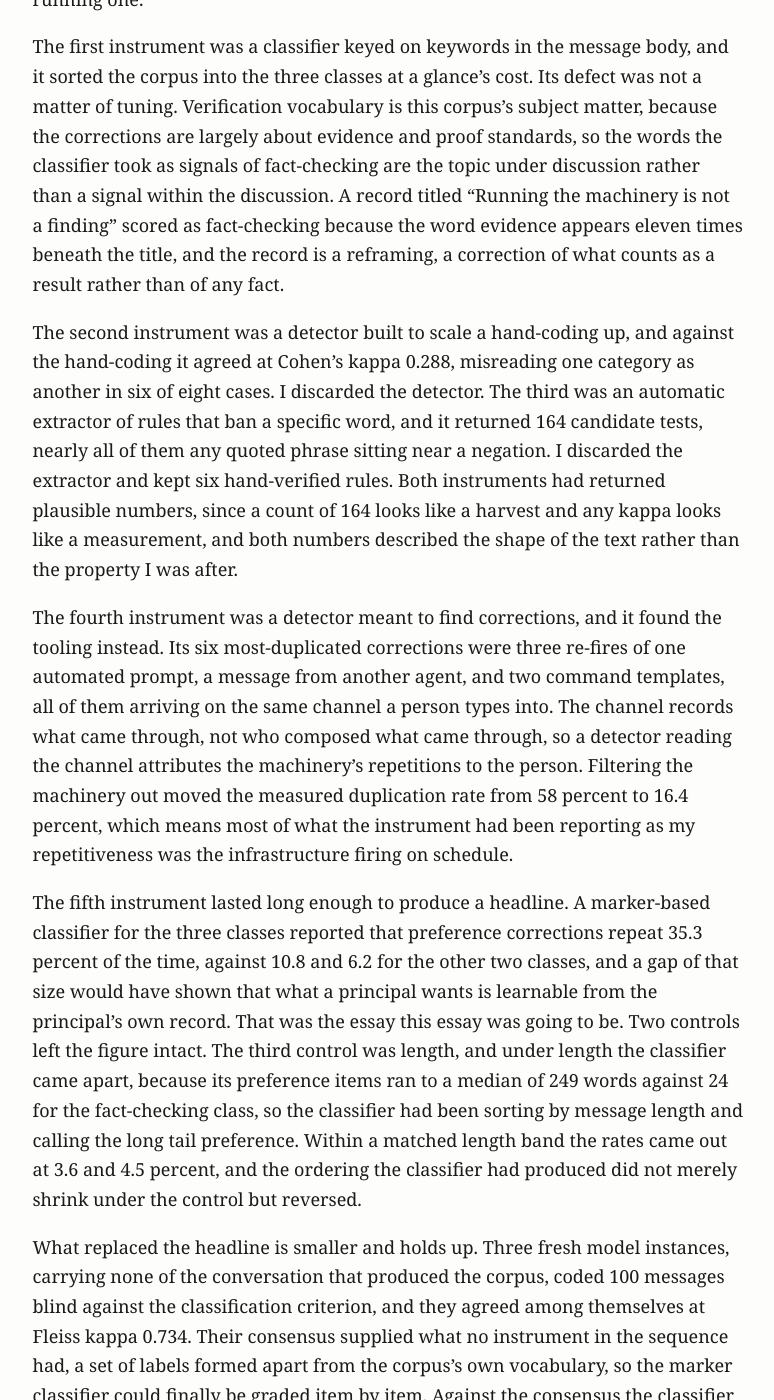
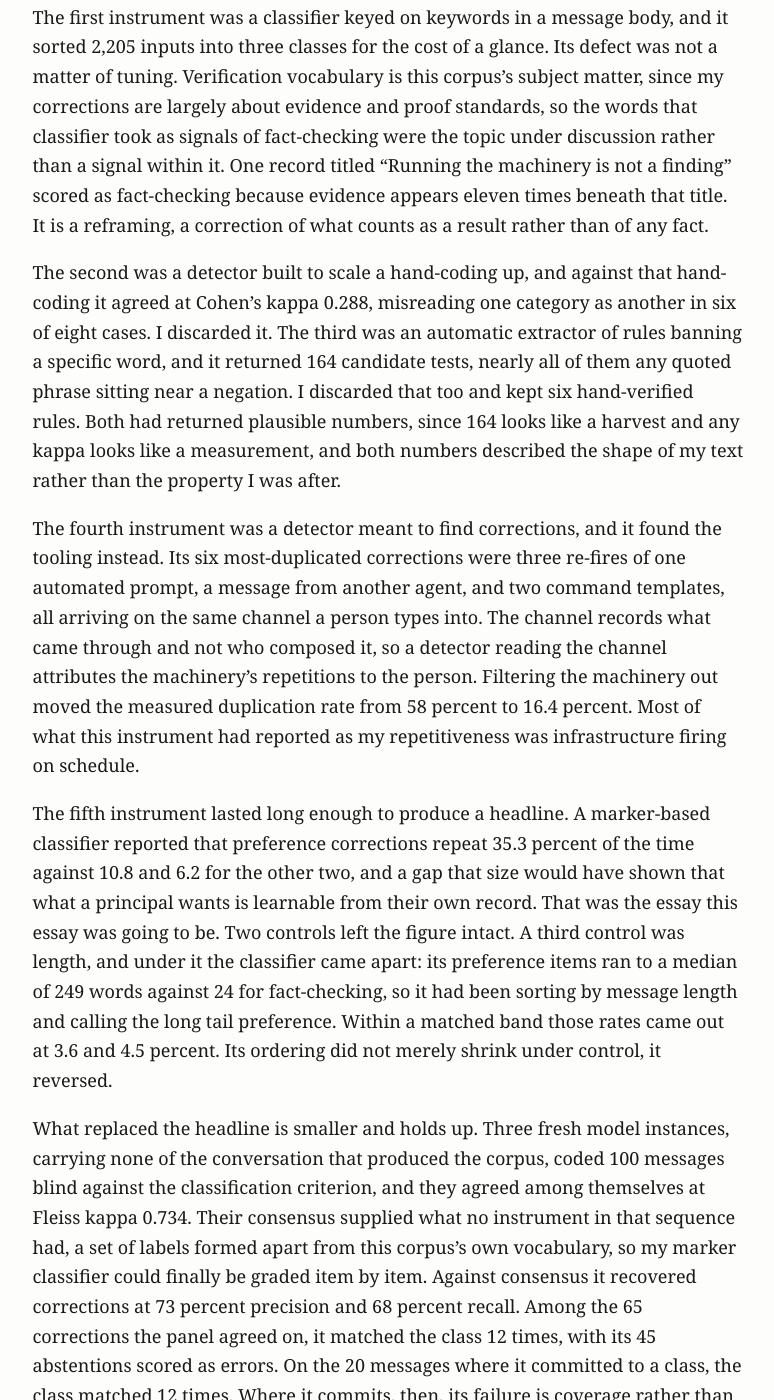
Before and after one commit to MajorLift/blog, a Jekyll site: the page built from _posts/2026-08-02-right-about-how-much-wrong-about-which.md, in a window 1280 px wide and 1400 px high, scrolled down 638 px. Shown: the whole window, without its empty margins (252-1026 px from the left). Built offline with Jekyll 4.4.1, drawn with Linux system fonts in a browser that asks for light colours; some of the changed text lies outside the part shown.

Commit message:
essays: bring five into the author's article-rate band
Definite-article rate is the feature that actually separates the author's
English from machine drafting: 63.3 to 76.9 per thousand words across six
originals written 2020 to 2024, against 90.6 to 107.6 across three
machine-drafted essays, with no overlap. Machine drafting shows up as article
inflation, the same construct named 'the X' on every mention where a writer
would have used a pronoun, a plural, or nothing at all.

  right-about-how-much      107.6 -> 65.1
  where-a-second-opinion     94.7 -> 75.8
  count-the-options          90.6 -> 72.8
  when-if-ever-agents        89.9 -> 73.3
  a-scale-with-no-negative   87.6 -> 75.3

All five now sit inside the band. Paragraph handoff on a-scale went from two
unhanded seams to none, which was a separate failing check.

Clause coordination was not the target and is not reported as one. It stopped
separating when the corpus grew from four files to six: avatar-way-of-water,
the author's own from 2022, runs 42.1 percent, above the machine floor.

Short sentences were left alone where they carry stress. 'The agent built
every one' is an emphasis mark, and merging it into a neighbour to raise a mean
would trade something that works for a number. a-scale therefore sits at a mean
of 21.1 against a band starting at 23.2, deliberately.

The first essay took three passes because the second stripped articles past the
band's floor to 41.7 and read telegraphic. Restoring natural articles is what
fixed it, not restoring the number.

```diff
--- a/_posts/2026-08-02-right-about-how-much-wrong-about-which.md
+++ b/_posts/2026-08-02-right-about-how-much-wrong-about-which.md
@@ -6,20 +6,20 @@
 
 *Five measuring instruments in one day, each returning plausible numbers about one person's corrections to a coding agent, and each wrong in a different place. The fifth passed every validation that read its distribution and failed the one that read its labels, and the sequence of failures ended up worth more than any number in the notebook.*
 
-The day had one purpose. I keep a log of my own corrections to an AI coding agent, and I wanted to know which kind of correction repeats, on the theory that a correction that repeats marks something the agent has not absorbed. The coding scheme sorts corrections into three classes, preference, fact-checking, and reframing, and the question was whether the classes differ in their repetition rates. They appeared to, and by a wide margin, for most of the day. By evening the appearance was dead, five instruments had failed in five distinguishable places, and the record of the failures had become the finding, since every number the day produced that I still trust came out of catching an instrument rather than out of running one.
+One purpose, held all day. I keep a log of my own corrections to an AI coding agent, and I wanted to know which kind repeats, on a theory that repetition marks something an agent has not absorbed. The coding scheme sorts corrections into three classes, preference, fact-checking, and reframing. Whether the classes differ in repetition rate was the question, and for most of the day they appeared to differ by a wide margin. By evening that appearance was dead. Five instruments had failed in five distinguishable places, and the record of those failures became the finding, since every number I still trust came out of catching an instrument rather than running one.
 
-The first instrument was a classifier keyed on keywords in the message body, and it sorted the corpus into the three classes at a glance's cost. Its defect was not a matter of tuning. Verification vocabulary is this corpus's subject matter, because the corrections are largely about evidence and proof standards, so the words the classifier took as signals of fact-checking are the topic under discussion rather than a signal within the discussion. A record titled "Running the machinery is not a finding" scored as fact-checking because the word evidence appears eleven times beneath the title, and the record is a reframing, a correction of what counts as a result rather than of any fact.
+The first instrument was a classifier keyed on keywords in a message body, and it sorted 2,205 inputs into three classes for the cost of a glance. Its defect was not a matter of tuning. Verification vocabulary is this corpus's subject matter, since my corrections are largely about evidence and proof standards, so the words that classifier took as signals of fact-checking were the topic under discussion rather than a signal within it. One record titled "Running the machinery is not a finding" scored as fact-checking because evidence appears eleven times beneath that title. It is a reframing, a correction of what counts as a result rather than of any fact.
 
-The second instrument was a detector built to scale a hand-coding up, and against the hand-coding it agreed at Cohen's kappa 0.288, misreading one category as another in six of eight cases. I discarded the detector. The third was an automatic extractor of rules that ban a specific word, and it returned 164 candidate tests, nearly all of them any quoted phrase sitting near a negation. I discarded the extractor and kept six hand-verified rules. Both instruments had returned plausible numbers, since a count of 164 looks like a harvest and any kappa looks like a measurement, and both numbers described the shape of the text rather than the property I was after.
+The second was a detector built to scale a hand-coding up, and against that hand-coding it agreed at Cohen's kappa 0.288, misreading one category as another in six of eight cases. I discarded it. The third was an automatic extractor of rules banning a specific word, and it returned 164 candidate tests, nearly all of them any quoted phrase sitting near a negation. I discarded that too and kept six hand-verified rules. Both had returned plausible numbers, since 164 looks like a harvest and any kappa looks like a measurement, and both numbers described the shape of my text rather than the property I was after.
 
-The fourth instrument was a detector meant to find corrections, and it found the tooling instead. Its six most-duplicated corrections were three re-fires of one automated prompt, a message from another agent, and two command templates, all of them arriving on the same channel a person types into. The channel records what came through, not who composed what came through, so a detector reading the channel attributes the machinery's repetitions to the person. Filtering the machinery out moved the measured duplication rate from 58 percent to 16.4 percent, which means most of what the instrument had been reporting as my repetitiveness was the infrastructure firing on schedule.
+The fourth instrument was a detector meant to find corrections, and it found the tooling instead. Its six most-duplicated corrections were three re-fires of one automated prompt, a message from another agent, and two command templates, all arriving on the same channel a person types into. The channel records what came through and not who composed it, so a detector reading the channel attributes the machinery's repetitions to the person. Filtering the machinery out moved the measured duplication rate from 58 percent to 16.4 percent. Most of what this instrument had reported as my repetitiveness was infrastructure firing on schedule.
 
-The fifth instrument lasted long enough to produce a headline. A marker-based classifier for the three classes reported that preference corrections repeat 35.3 percent of the time, against 10.8 and 6.2 for the other two classes, and a gap of that size would have shown that what a principal wants is learnable from the principal's own record. That was the essay this essay was going to be. Two controls left the figure intact. The third control was length, and under length the classifier came apart, because its preference items ran to a median of 249 words against 24 for the fact-checking class, so the classifier had been sorting by message length and calling the long tail preference. Within a matched length band the rates came out at 3.6 and 4.5 percent, and the ordering the classifier had produced did not merely shrink under the control but reversed.
+The fifth instrument lasted long enough to produce a headline. A marker-based classifier reported that preference corrections repeat 35.3 percent of the time against 10.8 and 6.2 for the other two, and a gap that size would have shown that what a principal wants is learnable from their own record. That was the essay this essay was going to be. Two controls left the figure intact. A third control was length, and under it the classifier came apart: its preference items ran to a median of 249 words against 24 for fact-checking, so it had been sorting by message length and calling the long tail preference. Within a matched band those rates came out at 3.6 and 4.5 percent. Its ordering did not merely shrink under control, it reversed.
 
-What replaced the headline is smaller and holds up. Three fresh model instances, carrying none of the conversation that produced the corpus, coded 100 messages blind against the classification criterion, and they agreed among themselves at Fleiss kappa 0.734. Their consensus supplied what no instrument in the sequence had, a set of labels formed apart from the corpus's own vocabulary, so the marker classifier could finally be graded item by item. Against the consensus the classifier recovered corrections at 73 percent precision and 68 percent recall. Among the 65 corrections the panel agreed on, the classifier matched the class 12 times, with its 45 abstentions scored as errors, and on the 20 messages where the classifier committed to a class, the class matched 12 times. The failure was coverage rather than accuracy where the classifier committed, and the two failures call for different repairs, more markers for the first and a different instrument for the second.
+What replaced the headline is smaller and holds up. Three fresh model instances, carrying none of the conversation that produced the corpus, coded 100 messages blind against the classification criterion, and they agreed among themselves at Fleiss kappa 0.734. Their consensus supplied what no instrument in that sequence had, a set of labels formed apart from this corpus's own vocabulary, so my marker classifier could finally be graded item by item. Against consensus it recovered corrections at 73 percent precision and 68 percent recall. Among the 65 corrections the panel agreed on, it matched the class 12 times, with its 45 abstentions scored as errors. On the 20 messages where it committed to a class, the class matched 12 times. Where it commits, then, its failure is coverage rather than accuracy, and those two failures call for different repairs: more markers for one, a different instrument for the other.
 
-Item-level grading is what caught it, because the marginals had concealed the whole condition. The broken classifier's corpus-wide share for the preference class and the blind panel's share of corrections both sat near a third, so any validation that read the distribution rather than the individual labels would have passed the instrument. I had been reading distributions all day, since a distribution is what an instrument prints when asked how the corpus looks. The classifier was right about how much and wrong about which, and nothing in its output could separate those two conditions, because a marginal is exactly the statistic that survives arbitrary reshuffling of the labels underneath. Only laying the classifier's labels beside independently formed labels for the same items could separate them, and the independence carries the weight, since four of the five instruments failed precisely by inheriting the corpus's vocabulary or the tooling's traffic as if either were the person.
+Item-level grading is what caught it, because the marginals had concealed the whole condition. The broken classifier's corpus-wide share for preference and the blind panel's share of corrections both sat near a third, so any validation reading the distribution rather than the individual labels would have passed the instrument. I had been reading distributions all day, since that is what an instrument prints when asked how a corpus looks. Right about how much and wrong about which: nothing in its output could separate those two conditions, because a marginal is exactly the statistic that survives arbitrary reshuffling of labels underneath. Only laying its labels beside independently formed labels for the same items separates them. The independence is what carries the weight, since four of the five instruments failed precisely by inheriting the corpus's vocabulary or the tooling's traffic as if either were me.
 
-One thread from the day generalizes past instruments, and it opened as a doubt about a single number. The number counted how often I confer permission, and the doubt was whether the agent's own choice of when to ask for confirmation pollutes the count. The doubt holds and widens. A conferral of permission exists only in response to a request, so the frequency of conferrals is a joint product of the agent's asking policy and the person's disposition to grant, and only the disposition is a property of the person. The corpus bears the point out at scale: across 22,448 agent turns, the rate at which a turn invites a response runs from 11.5 to 19.2 percent across four models, and the rates do not track the models' capability ordering. A frequency measured on one side of an exchange is a joint product of both sides, and an instrument pointed at one side has measured the pair whether or not the analysis says so.
+One thread from the day generalizes past instruments, and it opened as a doubt about a single number. The number counted how often I confer permission, and the doubt was whether the agent's own choice of when to ask for confirmation pollutes the count. The doubt holds and widens. A conferral of permission exists only in response to a request, so its frequency is a joint product of the agent's asking policy and the person's disposition to grant, and only the disposition is a property of the person. My corpus bears that out at scale: across 22,448 agent turns, how often a turn invites a response runs from 11.5 to 19.2 percent across four models, and those rates do not track capability ordering. A frequency measured on one side of an exchange is a joint product of both sides, and an instrument pointed at one side has measured the pair whether or not the analysis says so.
 
-None of this is claimed past one person's corpus and one day. What the day left behind is six hand-verified rules, a duplication rate of 16.4 percent, a dead headline about preferences, a panel consensus at 0.734, and a classifier whose failure now has a location. The finding I set out for was an artifact of message length. The five instruments that were supposed to deliver the finding delivered a catalog of the ways a plausible number gets made, and the catalog is what I kept.
+None of this is claimed past one person's corpus and one day. What that day left behind is six hand-verified rules, a duplication rate of 16.4 percent, a dead headline about preferences, a panel consensus at 0.734, and a classifier whose failure now has a location. What I set out to find was an artifact of message length. The five instruments meant to deliver it delivered instead a catalog of the ways a plausible number gets made, and that catalog is what I kept.
```
Also changed, not shown: _posts/2026-07-24-when-if-ever-agents-stop-needing-us.md (+8 -8 lines), _posts/2026-07-30-where-a-second-opinion-comes-from.md (+6 -6 lines), _posts/2026-07-31-count-the-options-not-the-voices.md (+5 -5 lines), _posts/2026-08-03-a-scale-with-no-negative-region.md (+4 -4 lines).
